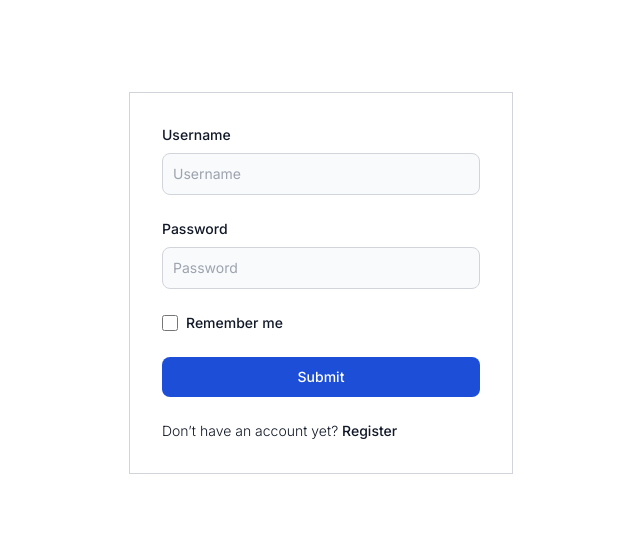
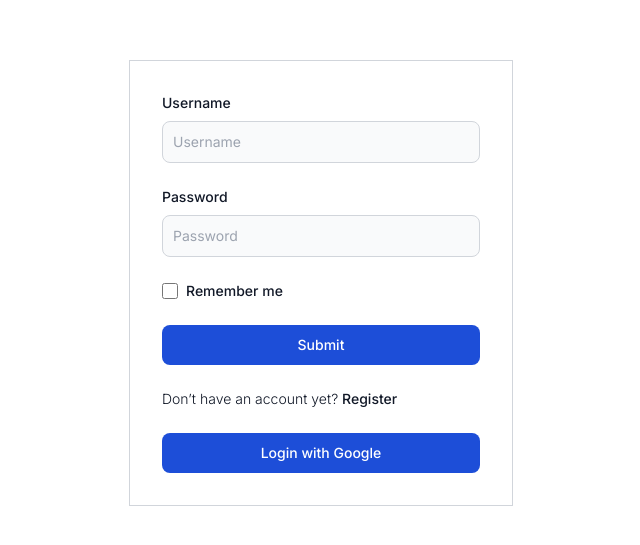
Before and after one commit to aurokk/identity-ui, a Next.js app: page /login in a window 1280 px wide. Shown: the part 117-662 px from the top of the page, without its empty margins (319-959 px from the left). Built offline with nearby package versions, Linux system fonts and the light colour scheme.

Commit message:
consent basic markup

```diff
--- a/src/app/login/form.tsx
+++ b/src/app/login/form.tsx
@@ -115,6 +115,12 @@ export default function Form() {
               type="submit"
               className="text-white bg-blue-700 hover:bg-blue-800 focus:ring-4 focus:outline-none focus:ring-blue-300 font-medium rounded-lg text-sm w-full px-5 py-2.5 text-center">Submit</button>
             <p className="text-sm font-light text-gray-900">Don’t have an account yet? <a href="#" onClick={onClickRegister} className="font-medium text-primary-900 hover:underline">Register</a></p>
+            <div className="space-y-2">
+              <a
+                onClick={onClickGoogle}
+                href="#"
+                className="block text-white bg-blue-700 hover:bg-blue-800 focus:ring-4 focus:outline-none focus:ring-blue-300 font-medium rounded-lg text-sm w-full px-5 py-2.5 text-center">Login with Google</a>
+            </div>
           </form>
         </div>
       </div>
--- a/src/consentApiClient.ts
+++ b/src/consentApiClient.ts
@@ -6,7 +6,8 @@ function corsPreMiddleware(context: ResponseContext): Promise<FetchParams | void
     url: context.url,
     init: {
       ...context.init,
-      mode: "cors"
+      mode: "cors",
+      credentials: "include",
     },
   })
 }
```
